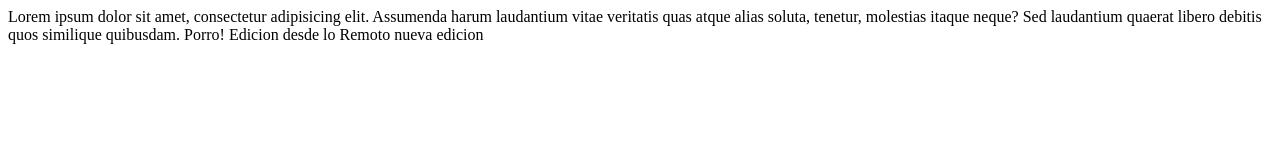
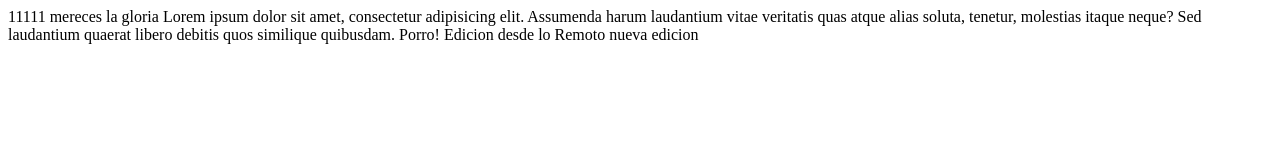
Before and after one commit to MelissaIsabelR/prueba3, a plain HTML site: page pagina3.html in a window 1280 px wide. Drawn offline with Linux system fonts and the light colour scheme.

Commit message:
agregue unos unnos desde rama master

```diff
--- a/pagina3.html
+++ b/pagina3.html
@@ -6,7 +6,7 @@
     <title>Document</title>
 </head>
 <body>
-    Lorem ipsum dolor sit amet, consectetur adipisicing elit. Assumenda harum laudantium vitae veritatis quas atque alias soluta, tenetur, molestias itaque neque? Sed laudantium quaerat libero debitis quos similique quibusdam. Porro!
+    11111 mereces la gloria Lorem ipsum dolor sit amet, consectetur adipisicing elit. Assumenda harum laudantium vitae veritatis quas atque alias soluta, tenetur, molestias itaque neque? Sed laudantium quaerat libero debitis quos similique quibusdam. Porro!
     Edicion desde lo Remoto
     nueva edicion
 </body>
```
